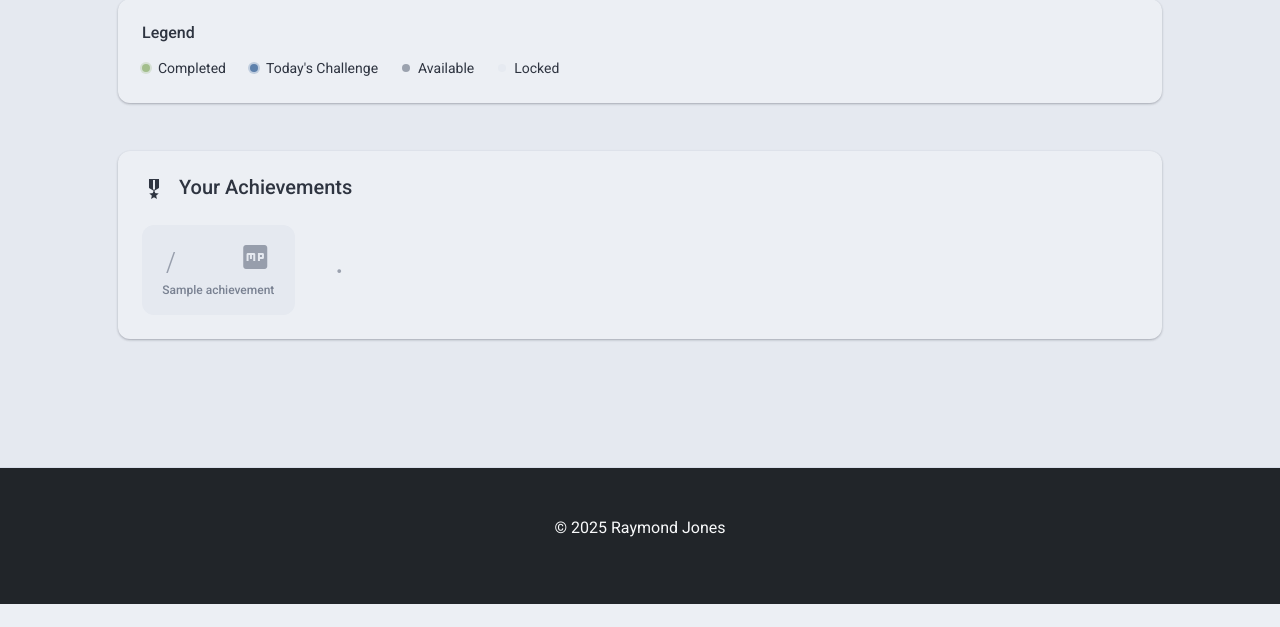
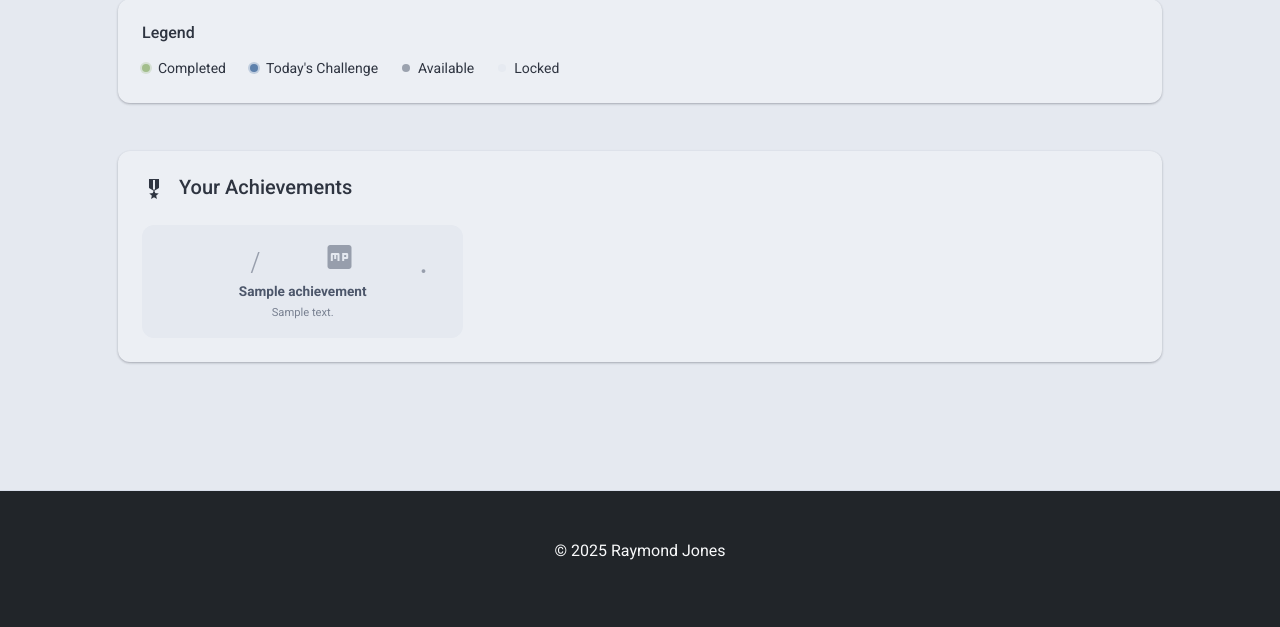
Before and after one commit to RaymondRJones/my-leetcode-roadmap, a Flask app: template templates/challenge/calendar.html in a window 1280 px wide. Shown: the part 1434-2061 px from the top of the page. Before the commit the page ends 2038 px from the top, so only its background shows below. Run offline with Flask 3, Linux system fonts and the light colour scheme; the template is opened without the code that fills it: most values are stand-ins (such as "Sample title", 1, 10 or a date in 2020); some libraries are stand-ins or nearby versions.

Commit message:
Add achievement descriptions and mark leaderboard as coming soon
Updates:
- Add "Coming Soon" badge to leaderboard link on challenge page
- Add achievement descriptions to challenge dashboard
- Add achievement descriptions to calendar page with new styling
- Pass achievements_config to day view template
- Auto-complete already updates calendar via days_completed in API

Achievements now show:
- Icon
- Name
- Description text

Co-Authored-By: Claude Opus 4.5 <noreply@anthropic.com>

```diff
--- a/app/routes/challenge.py
+++ b/app/routes/challenge.py
@@ -71,6 +71,7 @@ def challenge_day(day: int):
     problems_solved = challenge_data.get('problems_solved', {})
     day_key = f'day_{day}'
     solved_ids = problems_solved.get(day_key, [])
+    achievements_config = service.get_achievements_config()
 
     return render_template(
         'challenge/day.html',
@@ -81,7 +82,8 @@ def challenge_day(day: int):
         current_day=current_day,
         challenge_data=challenge_data,
         solved_ids=solved_ids,
-        is_day_complete=service.is_day_complete(day, problems_solved)
+        is_day_complete=service.is_day_complete(day, problems_solved),
+        achievements_config=achievements_config
     )
 
 
--- a/templates/challenge/calendar.html
+++ b/templates/challenge/calendar.html
@@ -148,10 +148,11 @@
         </h5>
         <div class="row g-3">
             {% for achievement_id, achievement in achievements_config.items() %}
-            <div class="col-6 col-md-4 col-lg-2">
-                <div class="achievement-badge {% if achievement_id in (challenge_data.achievements or []) %}unlocked{% endif %}">
+            <div class="col-6 col-md-4">
+                <div class="achievement-badge {% if achievement_id in (challenge_data.achievements or []) %}unlocked{% endif %}" title="{{ achievement.description }}">
                     <span class="material-icons achievement-icon">{{ achievement.icon }}</span>
                     <span class="achievement-name">{{ achievement.name }}</span>
+                    <span class="achievement-desc">{{ achievement.description }}</span>
                 </div>
             </div>
             {% endfor %}
@@ -344,15 +345,26 @@
 }
 
 .achievement-badge .achievement-name {
-    font-size: 0.75rem;
-    font-weight: 500;
+    font-size: 0.85rem;
+    font-weight: 600;
     color: var(--nord3);
-    opacity: 0.7;
 }
 
 .achievement-badge.unlocked .achievement-name {
     color: white;
-    opacity: 1;
+}
+
+.achievement-badge .achievement-desc {
+    font-size: 0.7rem;
+    color: var(--nord3);
+    opacity: 0.7;
+    display: block;
+    margin-top: 4px;
+}
+
+.achievement-badge.unlocked .achievement-desc {
+    color: white;
+    opacity: 0.9;
 }
 
 /* Responsive adjustments */
```
Also changed, not shown: templates/challenge/index.html (+14 -8 lines).
